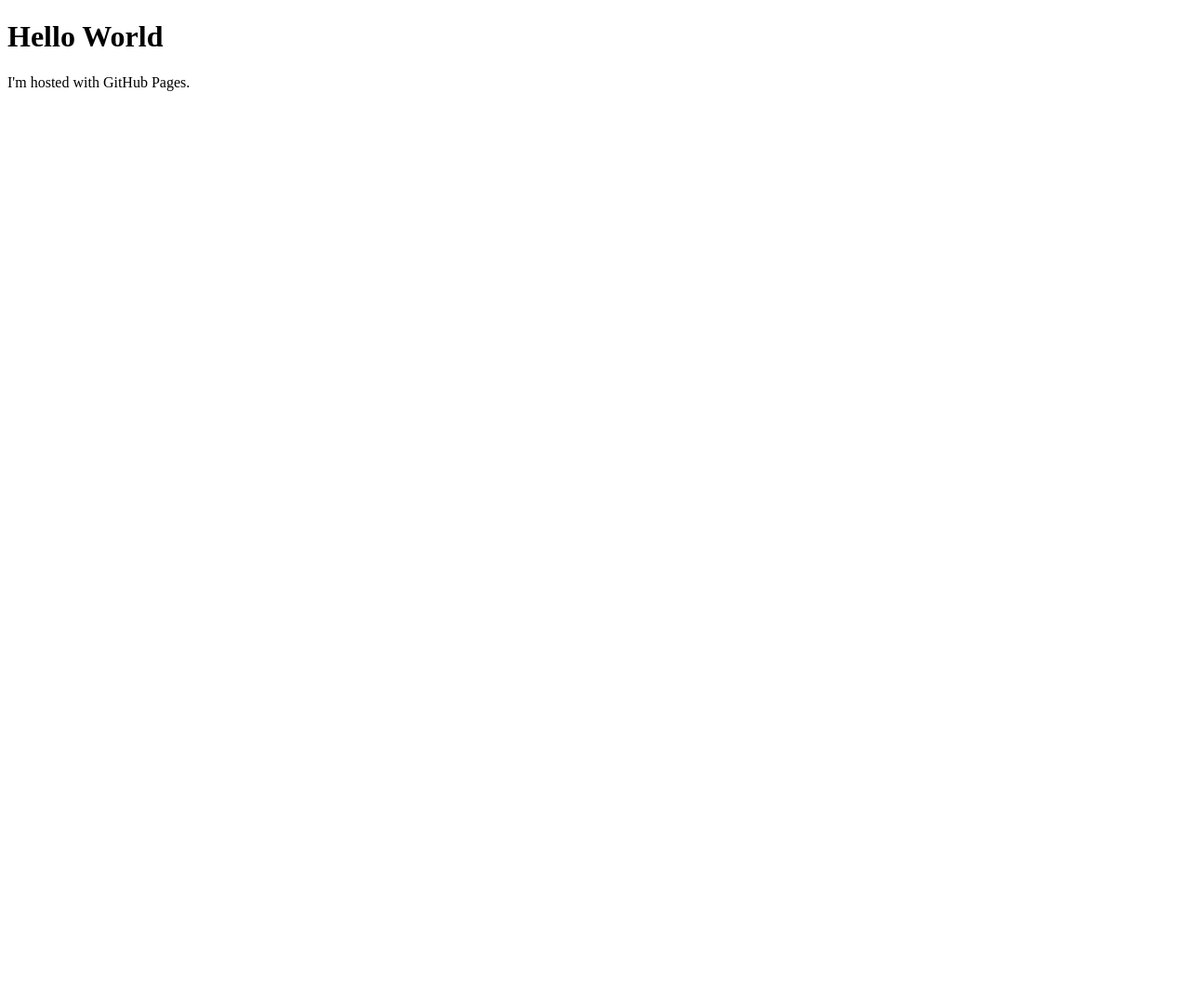
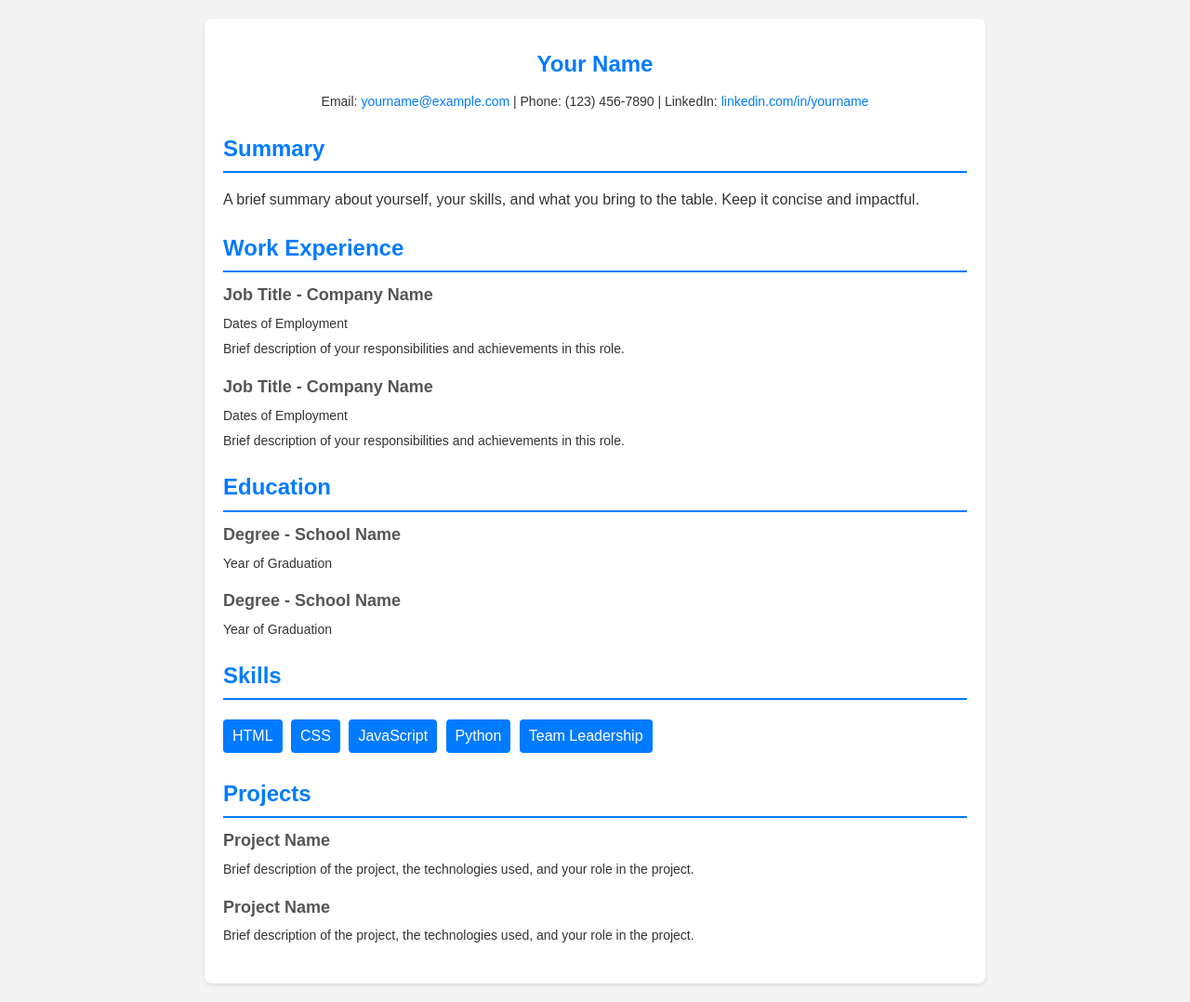
Before and after one commit to Aallizzwelll/Aallizzwelll.github.io, a plain HTML site: page index.html in a window 1280 px wide. Shown: the whole page at 93% size. Before the commit the page ends 800 px from the top, so only its background shows below. Drawn offline with Linux system fonts and the light colour scheme.

Commit message:
Update index.html
copied from the instructions

```diff
--- a/index.html
+++ b/index.html
@@ -1,7 +1,159 @@
 <!DOCTYPE html>
-<html>
-<body>
-<h1>Hello World</h1>
-<p>I'm hosted with GitHub Pages.</p>
-</body>
+<html lang="en">
+    <head>
+        <meta charset="UTF-8" />
+        <meta name="viewport" content="width=device-width, initial-scale=1.0" />
+        <title>Resume Template</title>
+    </head>
+
+    <style>
+        body {
+            font-family: Arial, sans-serif;
+            line-height: 1.6;
+            margin: 0;
+            padding: 0;
+            color: #333;
+            background-color: #f4f4f4;
+        }
+        .container {
+            max-width: 800px;
+            margin: 20px auto;
+            padding: 20px;
+            background: #fff;
+            border-radius: 8px;
+            box-shadow: 0 2px 5px rgba(0, 0, 0, 0.1);
+        }
+        h1,
+        h2 {
+            color: #007bff;
+        }
+        .header {
+            text-align: center;
+        }
+        .header h1 {
+            margin: 10px 0;
+        }
+        .contact {
+            margin: 10px 0;
+            font-size: 14px;
+        }
+        .contact a {
+            color: #007bff;
+            text-decoration: none;
+        }
+        .section {
+            margin: 20px 0;
+        }
+        .section h2 {
+            margin-bottom: 10px;
+            border-bottom: 2px solid #007bff;
+            padding-bottom: 5px;
+        }
+        .item {
+            margin-bottom: 15px;
+        }
+        .item h3 {
+            margin: 0;
+            font-size: 18px;
+            color: #555;
+        }
+        .item p {
+            margin: 5px 0;
+            font-size: 14px;
+        }
+        .skills ul {
+            list-style: none;
+            padding: 0;
+        }
+        .skills ul li {
+            display: inline-block;
+            background: #007bff;
+            color: #fff;
+            padding: 5px 10px;
+            margin: 5px 5px 5px 0;
+            border-radius: 4px;
+        }
+    </style>
+
+    <body>
+        <main class="container">
+            <section class="header">
+                <h1>Your Name</h1>
+                <p class="contact">
+                    Email:
+                    <a href="mailto:yourname@example.com"
+                        >yourname@example.com</a
+                    >
+                    | Phone: (123) 456-7890 | LinkedIn:
+                    <a href="#">linkedin.com/in/yourname</a>
+                </p>
+            </section>
+            <section class="section">
+                <h2>Summary</h2>
+                <p>
+                    A brief summary about yourself, your skills, and what you
+                    bring to the table. Keep it concise and impactful.
+                </p>
+            </section>
+            <section class="section">
+                <h2>Work Experience</h2>
+                <div class="item">
+                    <h3>Job Title - Company Name</h3>
+                    <p>Dates of Employment</p>
+                    <p>
+                        Brief description of your responsibilities and
+                        achievements in this role.
+                    </p>
+                </div>
+                <div class="item">
+                    <h3>Job Title - Company Name</h3>
+                    <p>Dates of Employment</p>
+                    <p>
+                        Brief description of your responsibilities and
+                        achievements in this role.
+                    </p>
+                </div>
+            </section>
+            <div class="section">
+                <h2>Education</h2>
+                <div class="item">
+                    <h3>Degree - School Name</h3>
+                    <p>Year of Graduation</p>
+                </div>
+                <div class="item">
+                    <h3>Degree - School Name</h3>
+                    <p>Year of Graduation</p>
+                </div>
+            </section>
+            <section class="section">
+                <h2>Skills</h2>
+                <div class="skills">
+                    <ul>
+                        <li>HTML</li>
+                        <li>CSS</li>
+                        <li>JavaScript</li>
+                        <li>Python</li>
+                        <li>Team Leadership</li>
+                    </ul>
+                </div>
+            </section>
+            <section class="section">
+                <h2>Projects</h2>
+                <div class="item">
+                    <h3>Project Name</h3>
+                    <p>
+                        Brief description of the project, the technologies used,
+                        and your role in the project.
+                    </p>
+                </div>
+                <div class="item">
+                    <h3>Project Name</h3>
+                    <p>
+                        Brief description of the project, the technologies used,
+                        and your role in the project.
+                    </p>
+                </div>
+            </section>
+        </main>
+    </body>
 </html>
```
